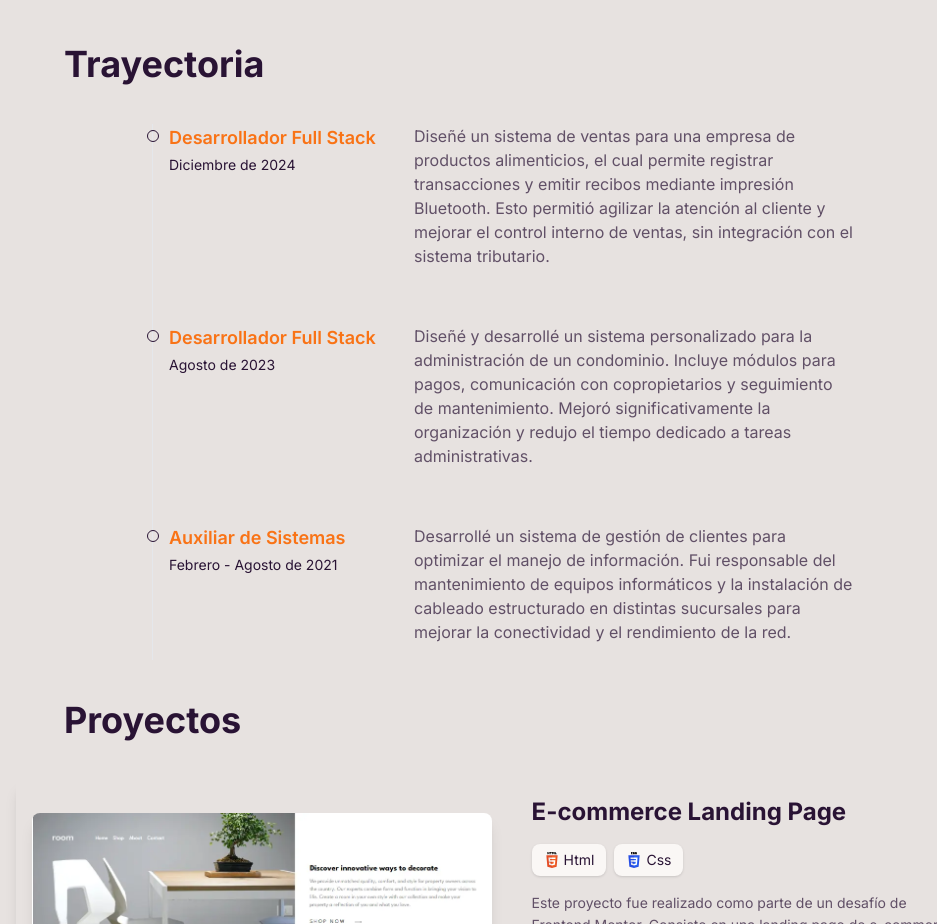
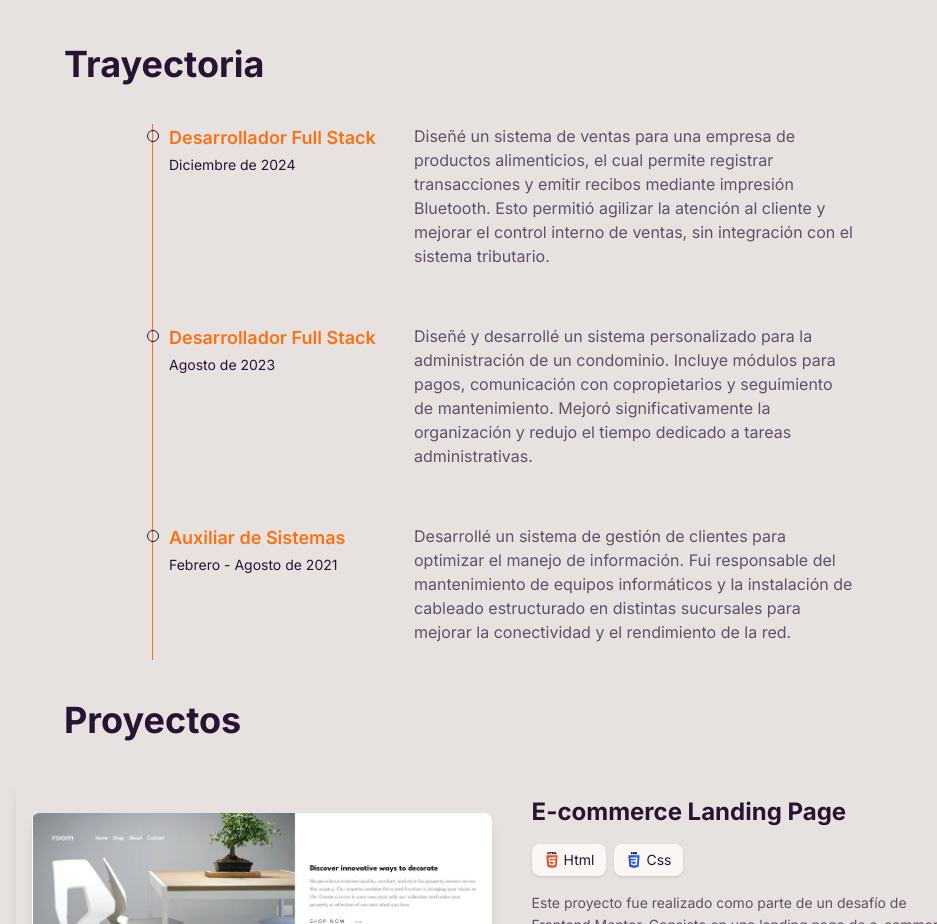
Before and after one commit to rick672/Portafolio-Dev, a Vue app: page / in a window 1280 px wide. Shown: the part 994-1918 px from the top of the page, without its empty margins (136-1073 px from the left). Built offline with nearby package versions, Linux system fonts and the light colour scheme; no server answers; some icons are missing; what vuefire would draw is missing.

Commit message:
Color de la trayectoria

```diff
--- a/src/views/HomeView.vue
+++ b/src/views/HomeView.vue
@@ -52,7 +52,7 @@ onMounted(() => {
                 <h2>{{ $t('timeline.section.title') }}</h2>
             </template>
             <div class="px-8 max-w-3xl mx-auto">
-                <ol class="relative border-s border-gray-200 dark:border-gray-700">
+                <ol class="relative border-s border-primary">
                     <TimeLine
                         :title="$t('timeline.experience.3.title')"
                         :date="$t('timeline.experience.3.date')"
```
